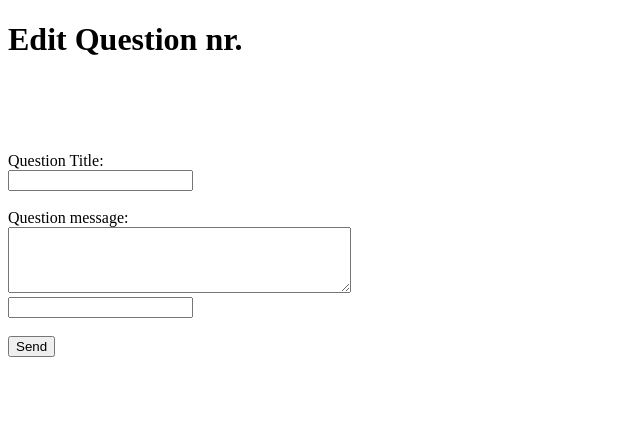
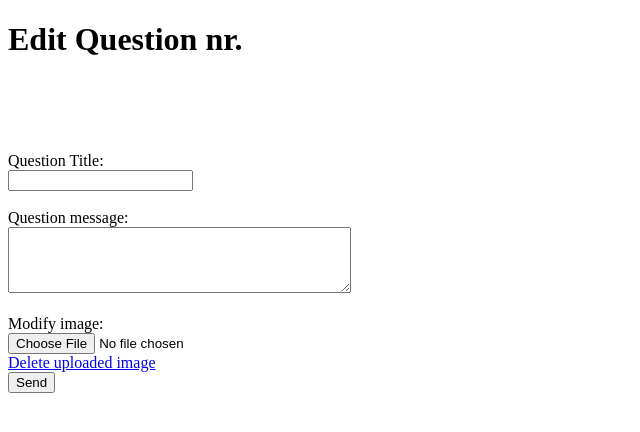
Before and after one commit to CodecoolGlobal/ask-mate-3-python-Eleg4nsnoszat, a Flask app: template templates/edit.html in a window 1280 px wide. Shown: the top 432 px of the page, without its empty margins (0-640 px from the left). Run offline with Flask 2, Linux system fonts and the light colour scheme; the template is opened without the code that fills it, so the values that code supplies are empty.

Commit message:
Fix image upload and delete

```diff
--- a/server.py
+++ b/server.py
@@ -2,10 +2,29 @@ from flask import Flask, render_template, request, redirect, url_for
 import data_manager
 import os
 from werkzeug.utils import secure_filename
+import time
 
 
 app = Flask(__name__)
 UPLOAD_FOLDER = 'static/uploads/'
+
+
+def get_filename():
+    image = request.files['image']
+    timestamp = time.time()
+    timestamp = round(timestamp)
+    if image.filename:
+        filename = secure_filename(str(timestamp) + image.filename)
+    else:
+        filename = ''
+    return filename
+
+
+def save_image():
+    filename = get_filename()
+    image = request.files['image']
+    if filename:
+        image.save(os.path.join(UPLOAD_FOLDER, filename))
 
 
 @app.route("/list", methods=['GET', 'POST'])
@@ -42,8 +61,9 @@ def add_question():
     elif request.method == 'POST':
         title = request.form['title']
         message = request.form['message']
-        image = request.form['image']
-        data_manager.add_question(title, message, image)
+        image_name = get_filename()
+        save_image()
+        data_manager.add_question(title, message, image_name)
         question_id = data_manager.get_question_id()
         return redirect('/question/' + str(question_id['id']))
 
@@ -53,34 +73,59 @@ def add_new_answer(question_id):
     if request.method == 'GET':
         return render_template('new-answer.html', question_id=question_id)
     elif request.method == 'POST':
-        image = request.form['image']
+        image_name = get_filename()
+        save_image()
         message = request.form['message']
-        data_manager.add_new_answer(question_id, message, image)
+        data_manager.add_new_answer(question_id, message, image_name)
         return redirect('/question/' + question_id)
 
 
 @app.route("/question/<question_id>/delete")
 def delete_question(question_id):
+    question = data_manager.get_question_details_by_id(question_id)
+    filename = question['image']
+    if filename:
+        os.remove(os.path.dirname(__file__) + '/' + UPLOAD_FOLDER + filename)
     data_manager.delete_question(question_id)
     return redirect('/list')
 
 
-@app.route("/question/<question_id>/edit", methods=['GET', 'POST'])
+@app.route('/question/<question_id>/edit', methods=['GET', 'POST'])
 def edit_question(question_id):
     question = data_manager.get_question_details_by_id(question_id)
-    if request.method == "GET":
+    if request.method == 'GET':
         return render_template('edit.html', question=question)
-    elif request.method == "POST":
+    if request.method == 'POST':
         title = request.form['title']
         message = request.form['message']
-        image = request.form['image']
-        data_manager.update_question(question_id, title, message, image)
+        image = request.files['image']
+        if image.filename:
+            image_name = get_filename()
+            save_image()
+        else:
+            image_name = question['image']
+        data_manager.update_question(question_id, title, message, image_name)
         return redirect('/question/' + str(question['id']))
+
+
+@app.route('/question/<question_id>/edit/remove-image')
+def delete_uploaded_question_image(question_id):
+    if request.method == 'GET':
+        question = data_manager.get_question_details_by_id(question_id)
+        image_name = question['image']
+        data_manager.delete_question_image(question_id)
+        if image_name:
+            os.remove(os.path.dirname(__file__) + '/' + UPLOAD_FOLDER + image_name)
+        return redirect('/question/' + str(question_id) + '/edit')
 
 
 @app.route("/answer/<answer_id>/delete", methods=["GET", "POST"])
 def delete_answer(answer_id):
     question_id = data_manager.get_question_by_answer_id(answer_id)
+    answer = data_manager.get_answer_by_answer_id(answer_id)
+    image_name = answer['image']
+    if image_name:
+        os.remove(os.path.dirname(__file__) + '/' + UPLOAD_FOLDER + image_name)
     data_manager.delete_answer(answer_id)
     return redirect('/question/' + str(question_id['question_id']))
 
--- a/templates/add-question.html
+++ b/templates/add-question.html
@@ -16,7 +16,7 @@
             <br><label for="message">Question message:</label><br>
                 <textarea name="message" rows="4" cols="40" id="message" required></textarea><br>
             <br><label for="image">image:</label><br>
-                <input type="text" name="image" id="image"><br>
+                <input type="file" name="image" id="image" accept="image/*"><br>
             <br><button type="submit">Send</button>
         </form>
     </body>
--- a/templates/edit.html
+++ b/templates/edit.html
@@ -6,7 +6,7 @@
     </head>
     <body>
         <h1>Edit Question nr. {{ question['id'] }}</h1>
-    <form action="/question/{{ question['id'] }}/edit" method="post">
+    <form action="/question/{{ question['id'] }}/edit" method="post" enctype="multipart/form-data">
         <input type="hidden" name="id" value="{{ question['id'] }}"><br>
         <input type="hidden" name="submission_time" value="{{question['submission_time'] }}"><br>
         <input type="hidden" name="view_number" value="{{question['view_number'] }}"><br>
@@ -15,7 +15,9 @@
             <input type="text" name="title" size="20" id="title" value="{{ question['title']}}" minlength="5" required><br>
         <br><label for="message">Question message:</label><br>
                 <textarea name="message" rows="4" cols="40" id="message" required>{{ question['message']}}</textarea><br>
-        <input type="text" name="image" value="{{question['image'] }}"><br>
+        <br><label for="image">Modify image:</label><br>
+        <input type="file" name="image" id="image" accept="image/*"><br>
+        <a href="/question/{{ question["id"] }}/edit/remove-image">Delete uploaded image</a>
             <br><button type="submit">Send</button>
         </form>
     </body>
--- a/templates/list.html
+++ b/templates/list.html
@@ -36,10 +36,10 @@
                  <td>{% if fieldname=="title" %}
                     <a href="/question/{{ question.id}}">
                           {% endif %}
-                 {% if fieldname=="image" %}
-                    <img src="/static/uploads/{{ question["image"] }}" width="100">
+                 {% if fieldname=="image" and item != None %}
+                    <img src="{{ url_for('static', filename='uploads/' + question["image"]) }}" width="100">
                  {% else %}
-                    {{item}}
+                    {{ item }}
                  {% endif %}
             {% if fieldname=="title" %}
                 </a>
--- a/templates/new-answer.html
+++ b/templates/new-answer.html
@@ -10,7 +10,7 @@
             <br><label for="message">Answer message:</label><br>
                 <textarea name="message" rows="4" cols="40" id="message" required></textarea><br>
             <br><label for="image">image:</label><br>
-                <input type="text" name="image" id="image"><br>
+                <input type="file" name="image" id="image" accept="image/*"><br>
             <br><button type="submit">Send</button>
         </form>
     </body>
```
Also changed, not shown: data_manager.py (+18 -2 lines), static/uploads/question-ninja.png (added).
